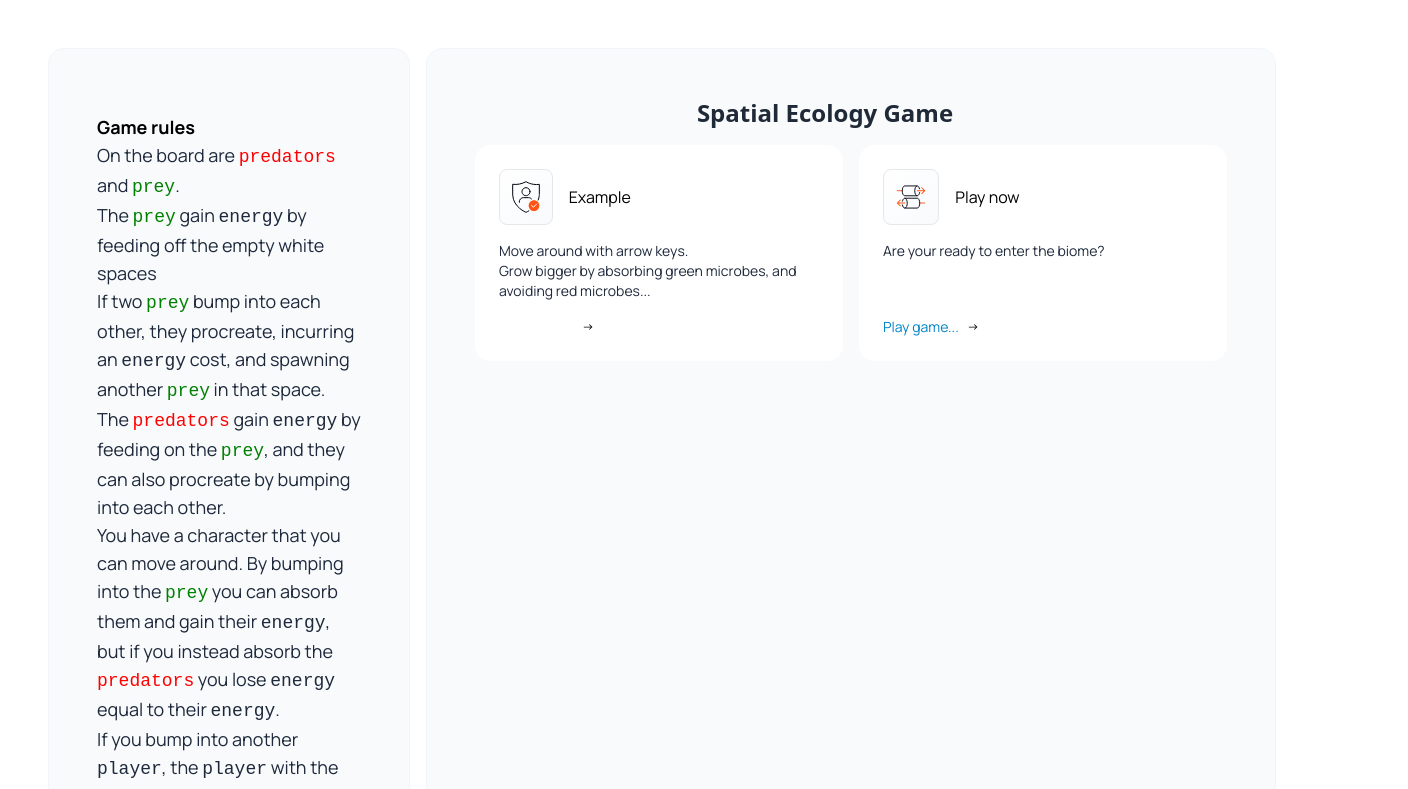
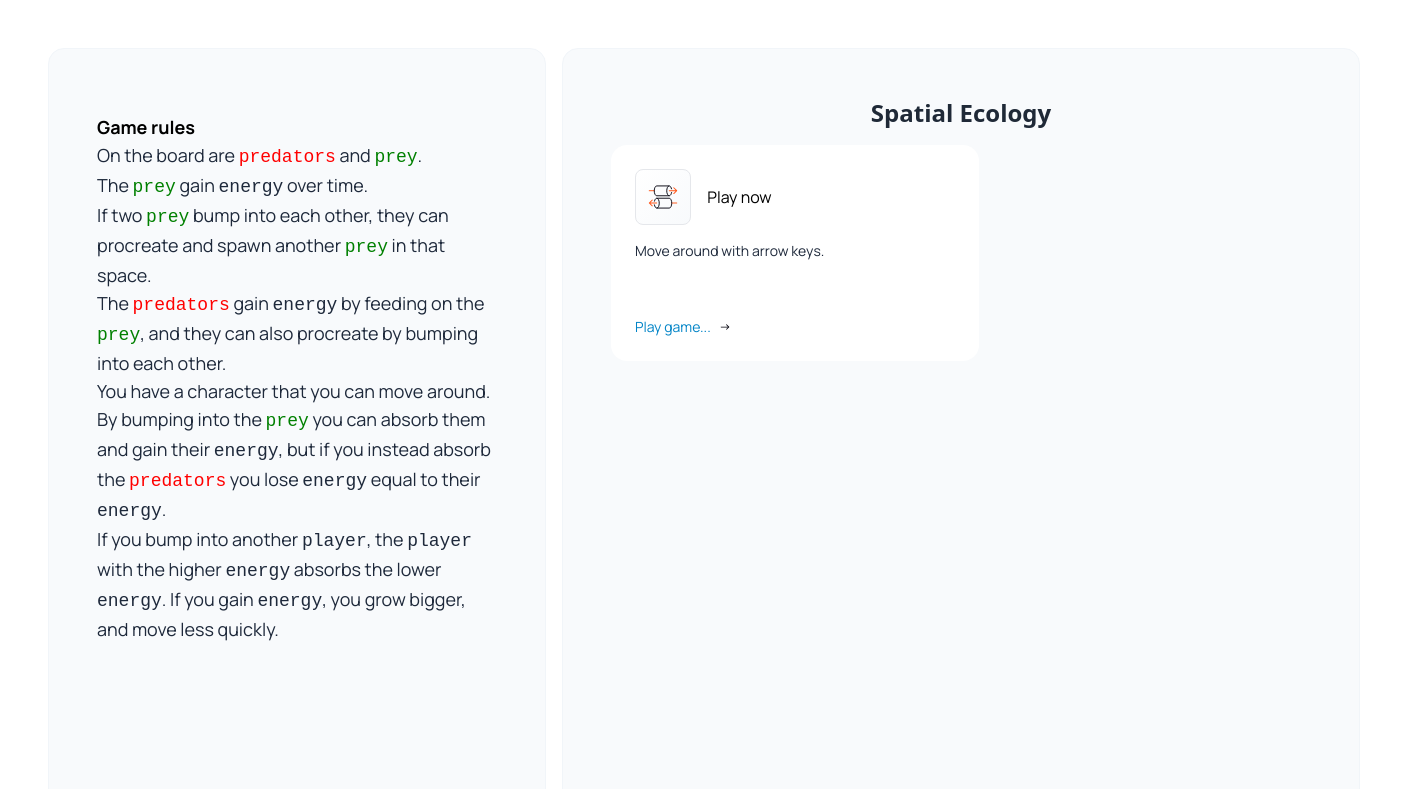
Before and after one commit to cameron-michie/spatial-ecology-nextjs, a Next.js app: page / in a window 1280 px wide. Shown: the top 789 px of the page, 1408 px wide, since content can reach past the window. Built offline with nearby package versions, Linux system fonts and the light colour scheme.

Commit message:
add game control bar

```diff
--- a/app/game/game-client.tsx
+++ b/app/game/game-client.tsx
@@ -1,13 +1,12 @@
-'use client'
-
+"use client"
 import * as Ably from 'ably';
 import { Types } from "ably";
 import { AblyProvider, useAbly, useChannel, usePresence } from "ably/react"
-import { MouseEventHandler, MouseEvent, useState, useEffect } from 'react'
+import { useState, useEffect } from 'react'
 import GameComponent from '../../components/Game';
+import GameControlBar from '../../components/GameControlBar';
 import PlayerInfo from "../../components/playerInfoTypes";
 import Sidebar from '../../components/SidebarPresence';
-import { error } from 'console';
 
 export default function GameClient() {
   const [client, setClient] = useState<InstanceType<typeof Ably.Realtime.Promise> | null>(null);
@@ -44,20 +43,32 @@ export default function GameClient() {
 interface GameProps {
   clientId: string;
 }
+type GameState = {
+  predator: number;
+  prey: number;
+  isGamePlaying: boolean;
+};
 
 const Game: React.FC<GameProps> = ({ clientId }) => {
 
   const [playersInfo, setPlayersInfo] = useState<Record<string, PlayerInfo>>({});
+  const [preyPred, setPreyPred] = useState<GameState>({ prey: 0, predator: 0, isGamePlaying: false });
 
   const { channel : userDataChannel, ably: ablyClient} = useChannel(
     { channelName: "user-data-channel" },  (message: Types.Message) => {
       if (message.name == "user-data-update") {
 
-        const { clientId, energy, characterMacro } = message.data;
+        const { clientId, energy, characterMacro, numPrey, numPred } = message.data;
         setPlayersInfo(prev => ({
           ...prev,
           [clientId]: { clientId: clientId, name: "default", energy: energy, characterMacro: characterMacro }
         }));
+
+        setPreyPred(prevState => ({
+          ...prevState,
+          prey: numPrey,
+          predator: numPred
+      }));
       }
 
       if (message.name == "user-name-update") {
@@ -76,6 +87,14 @@ const Game: React.FC<GameProps> = ({ clientId }) => {
             }
           };
         });
+      }
+
+      if (message.name === "game-update") {
+        const isGamePlaying = message.data === "start";
+        setPreyPred(prevState => ({
+            ...prevState,
+            isGamePlaying: isGamePlaying
+        }));
       }
     }
   );
@@ -165,6 +184,7 @@ const { presenceData, updateStatus } = usePresence(
       <>
         <div className="flex">
           <Sidebar players={playersInfo} thisClientId={clientId} />
+          <GameControlBar gameState={preyPred} />
           <GameComponent />
        </div>
       </>
--- a/app/page.tsx
+++ b/app/page.tsx
@@ -1,7 +1,3 @@
-/**
- * Warning: Opening too many live preview tabs will slow down performance.
- * We recommend closing them after you're done.
- */
 import React from "react";
 import "./global.css";
 
@@ -14,22 +10,17 @@ const Home = () => {
     <div className="flex flex-col grow gap-6 pt-12 pr-12 pb-12 pl-12 rounded-2xl border-slate-100 border-t border-b border-l border-r border-solid border h-[864px] bg-slate-50">
         <div className="flex flex-row justify-center">
           <div className="flex flex-col justify-start items-start gap-4 h-[172px]">
-          <div className="flex flex-row justify-center items-center gap-6 w-[264px]">
+          <div className="flex flex-row justify-center items-center gap-6 w-[400px]">
           </div>
           <div className="font-manrope text-[18px] max-w-screen-sm text-slate-800 text-opacity-100 leading-7 font-light"> {/* Increased line height */}
             <span className="text-black text-opacity-100 font-bold">
               Game rules&nbsp;
             </span>
             <p>On the board are <span style={{ color: 'red', fontFamily: 'monospace' }}>predators</span> and <span style={{ color: 'green', fontFamily: 'monospace' }}>prey</span>.</p>
-
-            <p>The <span style={{ color: 'green', fontFamily: 'monospace' }}>prey</span> gain <span style={{ fontFamily: 'monospace' }}>energy</span> by feeding off the empty white spaces</p>
-
-            <p>If two <span style={{ color: 'green', fontFamily: 'monospace' }}>prey</span> bump into each other, they procreate, incurring an <span style={{ fontFamily: 'monospace' }}>energy</span> cost, and spawning another <span style={{ color: 'green', fontFamily: 'monospace' }}>prey</span> in that space.</p>
-
+            <p>The <span style={{ color: 'green', fontFamily: 'monospace' }}>prey</span> gain <span style={{ fontFamily: 'monospace' }}>energy</span> over time.</p>
+            <p>If two <span style={{ color: 'green', fontFamily: 'monospace' }}>prey</span> bump into each other, they can procreate and spawn another <span style={{ color: 'green', fontFamily: 'monospace' }}>prey</span> in that space.</p>
             <p>The <span style={{ color: 'red', fontFamily: 'monospace' }}>predators</span> gain <span style={{ fontFamily: 'monospace' }}>energy</span> by feeding on the <span style={{ color: 'green', fontFamily: 'monospace' }}>prey</span>, and they can also procreate by bumping into each other.</p>
-            <p></p>
             <p>You have a character that you can move around. By bumping into the <span style={{ color: 'green', fontFamily: 'monospace' }}>prey</span> you can absorb them and gain their <span style={{ fontFamily: 'monospace' }}>energy</span>, but if you instead absorb the <span style={{ color: 'red', fontFamily: 'monospace' }}>predators</span> you lose <span style={{ fontFamily: 'monospace' }}>energy</span> equal to their <span style={{ fontFamily: 'monospace' }}>energy</span>.</p>
-
             <p>If you bump into another <span style={{ fontFamily: 'monospace' }}>player</span>, the <span style={{ fontFamily: 'monospace' }}>player</span> with the higher <span style={{ fontFamily: 'monospace' }}>energy</span> absorbs the lower <span style={{ fontFamily: 'monospace' }}>energy</span>. If you gain <span style={{ fontFamily: 'monospace' }}>energy</span>, you grow bigger, and move less quickly.</p>
           </div>
           </div>
@@ -40,56 +31,13 @@ const Home = () => {
         <div className="flex flex-row justify-center">
           <div className="flex flex-col justify-start items-start gap-4 h-[172px]">
           <div className="flex flex-row justify-center items-center gap-6 w-[700px]">
-          <div className="text-2xl font-bold text-gray-800">Spatial Ecology Game</div>
+          <div className="text-2xl font-bold text-gray-800">Spatial Ecology</div>
             </div>
             <div className="flex flex-col justify-start items-start gap-4 h-[488px]">
               <div className="flex flex-row justify-start items-start gap-4">
                 <div className="flex flex-col justify-start items-start pt-6 pr-6 pb-6 pl-6 rounded-2xl h-[216px] bg-white">
                   <div className="flex flex-col justify-center items-start gap-4 h-[168px]">
-                    <div className="flex flex-row justify-start items-center gap-4 w-80">
-                      <div className="flex flex-row justify-center items-center pt-3 pr-3 pb-3 pl-3 border rounded-lg h-14 bg-gradient-to-br from-[rgba(255,255,255,1)] from-29% to-[rgba(248,250,252,1)]">
-                        <div className="flex justify-center items-center h-8">
-                          <img
-                            width="27.7px"
-                            height="31.7px"
-                            src="/assets/Authentication.svg"
-                            alt="Authentication"
-                          />
-                        </div>
-                      </div>
-                      <div className="font-manrope text-base min-w-[109px] whitespace-nowrap text-black text-opacity-100 leading-6 font-medium">
-                        Example
-                      </div>
-                    </div>
-                    <div className="flex flex-col justify-start items-start gap-4 h-24">
-                      <div className="font-manrope grow text-sm w-80 text-slate-800 text-opacity-100 leading-5 font-light">
-                        <p>Move around with arrow keys.</p>
-                        Grow bigger by absorbing green microbes, and avoiding red microbes...
-                        <br />
-                      </div>
-                      <div className="flex justify-between items-center gap-1 rounded-md w-24 h-5 overflow-hidden">
-
-                        <div className="font-manrope text-sm min-w-[78px] whitespace-nowrap text-sky-600 text-opacity-100 leading-5 font-medium">
-
-                        </div>
-
-
-                        <div className="flex flex-col justify-center items-center w-4 h-4">
-                        <img
-                            width="10.3px"
-                            height="7.2px"
-                            src="/assets/ExploreNow.svg"
-                            alt="Explore Now"
-                          />
-                        </div>
-
-                      </div>
-                    </div>
-                  </div>
-                </div>
-                <div className="flex flex-col justify-start items-start pt-6 pr-6 pb-6 pl-6 rounded-2xl h-[216px] bg-white">
-                  <div className="flex flex-col justify-center items-start gap-4 h-[168px]">
-                    <div className="flex flex-row justify-start items-center gap-4 w-80">
+                    <div className="flex flex-row justify-start items-center gap-4 w-400">
                       <div className="flex flex-row justify-center items-center pt-3 pr-3 pb-3 pl-3 border rounded-lg h-14 bg-gradient-to-br from-[rgba(255,255,255,1)] from-29% to-[rgba(248,250,252,1)] to-134%">
                         <div className="flex flex-col justify-center items-center h-8">
                           <img
@@ -106,7 +54,7 @@ const Home = () => {
                     </div>
                     <div className="flex flex-col justify-start items-start gap-4 h-24">
                       <div className="font-manrope grow text-sm w-80 text-slate-800 text-opacity-100 leading-5 font-light">
-                        Are your ready to enter the biome?
+                      <p>Move around with arrow keys.</p>
                       </div>
                       <div className="flex justify-between items-center gap-1 rounded-md w-24 h-5 overflow-hidden">
                       <a href="/game">
--- /dev/null
+++ b/components/GameControlBar.tsx
@@ -0,0 +1,60 @@
+import React from 'react';
+
+interface GameControlBarProps {
+  gameState: GameState;
+}
+
+type GameState = {
+  predator: number;
+  prey: number;
+  isGamePlaying: boolean;
+};
+
+function triggerAzureFunction() {
+  const url = 'https://spatial-ecology.azurewebsites.net/api/GameRunner?code=9cNBy-2JpFWMrDlo1LDHrlA73GC-2I4Qlpqz2ireSZmGAzFuaM1ehQ==';
+
+  fetch(url, { method: 'GET' })
+  .then(response => response.json())
+  .then(data => {
+      console.log('Success:', data);
+  })
+  .catch((error) => {
+      console.error('Error:', error);
+  });
+}
+
+class GameControlBar extends React.Component<GameControlBarProps> {
+
+  handleStartGame = (): void => {
+    triggerAzureFunction();
+    console.log('Game started!');
+
+  }
+
+  render(): JSX.Element {
+    const { predator, prey, isGamePlaying } = this.props.gameState;
+
+    return (
+      <div className="rounded-2xl border border-slate-200 bg-slate-50 text-black font-manrope font-bold leading-4 group-hover:text-sky-700 text-base flex justify-around items-center p-2.5 fixed top-1 w-11/12 box-border">
+
+        <a href="/." className="no-underline text-inherit">Homepage</a>
+
+        <div className="text-red-600">
+          Predator: {predator}
+        </div>
+        <div className="text-green-600">
+          Prey: {prey}
+        </div>
+        <button onClick={this.handleStartGame}
+                className={`bg-slate-50 ${isGamePlaying ? 'bg-slate-400' : ''}`}
+                disabled={isGamePlaying}>
+          Start Game
+        </button>
+    </div>
+
+
+    );
+  }
+}
+
+export default GameControlBar;
```
